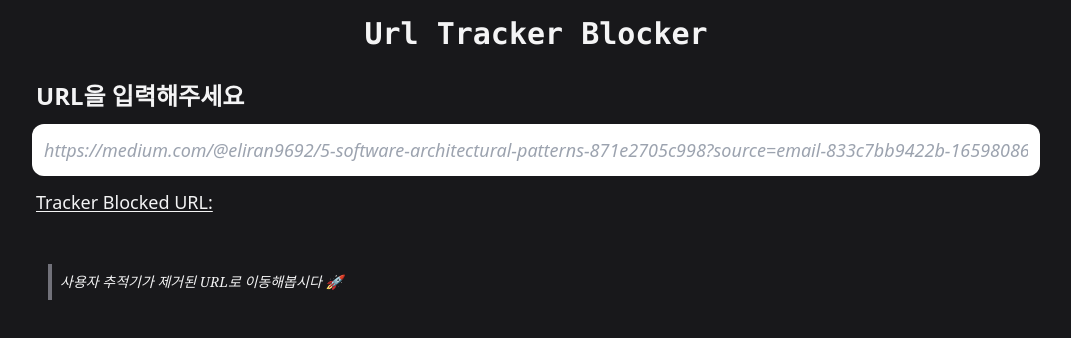
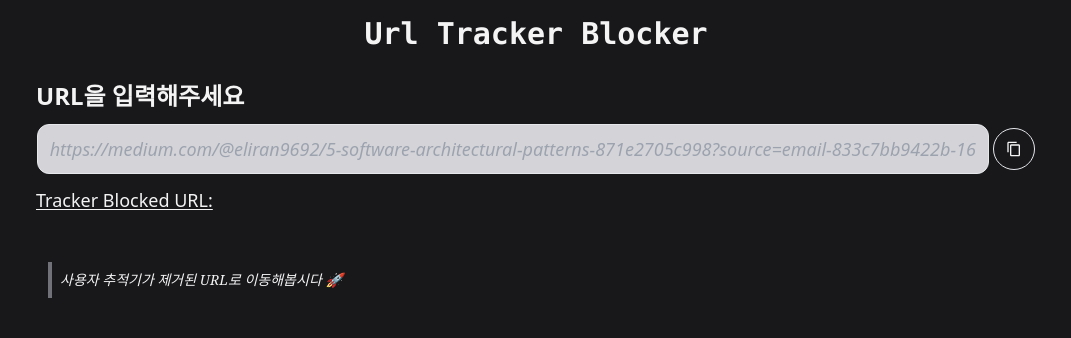
Before and after one commit to gitgitWi/micro-projects, a Next.js app: page /project/url-tracker-blocker in a window 1280 px wide. Shown: the top 338 px of the page, without its empty margins (104-1175 px from the left). Built offline with nearby package versions, Linux system fonts and the light colour scheme.

Commit message:
feat (components) 주소 복사 버튼 구현

```diff
--- a/src/pages/project/styles.module.scss
+++ b/src/pages/project/styles.module.scss
@@ -29,11 +29,33 @@
     }
   }
 
-  .textInput {
-    @apply w-[calc(100%-1rem)] mx-2 p-3 rounded-xl
-      font-medium text-lg text-zinc-900/90 outline-none
+  .inputWrapper {
+    @apply w-[calc(100%-1rem)] mx-2
+      inline-flex justify-evenly items-center;
+
+    .textInput {
+      @apply w-[calc(100%-3.5rem)] p-3 rounded-xl leading-4 border
+        font-medium text-lg text-zinc-900/90 outline-none bg-zinc-300
       selection:bg-zinc-600 selection:text-zinc-100
-      placeholder:italic placeholder:font-light;
+        placeholder:italic placeholder:font-light;
+    }
+
+    .copyButton {
+      @apply w-max h-max p-3 border rounded-full
+        text-center;
+
+      &Enabled {
+        &:hover {
+          @apply bg-rose-500 cursor-wait;
+        }
+      }
+
+      &Disabled {
+        &:hover {
+          @apply bg-zinc-500 cursor-not-allowed;
+        }
+      }
+    }
   }
 
   .textsWrapper {
--- a/src/pages/project/url-tracker-blocker.tsx
+++ b/src/pages/project/url-tracker-blocker.tsx
@@ -1,4 +1,5 @@
 import { ChangeEventHandler, KeyboardEventHandler, useEffect, useRef, useState } from 'react';
+import { MdContentCopy } from 'react-icons/md';
 
 import { blockerHostClassifier } from '../../utils/blocker-host-classifier';
 import styles from './styles.module.scss';
@@ -10,10 +11,6 @@ const SAMPLE_URL =
 
 const urlValidator = (url: string) => {
   return /^(http)(s)?:\/\/\S+\.\S+/.test(url);
-};
-
-const copyToClipboard = async (url: string) => {
-  return navigator.clipboard.writeText(url);
 };
 
 /** @todo 컴포넌트 분리 */
@@ -51,13 +48,20 @@ const UrlTrackerBlocker = () => {
     setServiceName(service);
     setDescription(description);
 
-    // TODO: 리스트 추가
+    // TODO: 리스트 추가, 우선 localStorage 활용 -> DB 활용
   };
 
   const handleInputKeyUp: KeyboardEventHandler<HTMLInputElement> = (e) => {
     if (e.key.toLowerCase() === 'enter' && isValidUrl) {
       validUrlAnchorRef.current?.click();
     }
+  };
+
+  const copyToClipboard = async () => {
+    if (!isValidUrl) return;
+
+    navigator.clipboard.writeText(url);
+    alert(`주소가 클립보드에 복사되었습니다`);
   };
 
   useEffect(() => {
@@ -79,6 +83,7 @@ const UrlTrackerBlocker = () => {
           </h2>
         )}
 
+        <div className={styles.inputWrapper}>
           <input
             type="text"
             ref={urlInputRef}
@@ -87,6 +92,17 @@ const UrlTrackerBlocker = () => {
             className={styles.textInput}
             placeholder={SAMPLE_URL}
           />
+          <button
+            type="button"
+            className={[
+              styles.copyButton,
+              isValidUrl ? styles.copyButtonEnabled : styles.copyButtonDisabled,
+            ].join(' ')}
+            onClick={copyToClipboard}
+          >
+            <MdContentCopy />
+          </button>
+        </div>
 
         <div className={styles.textsWrapper}>
           <div className={styles.textChanged}>
```
Lines whose indentation alone changed are shown as unchanged.
